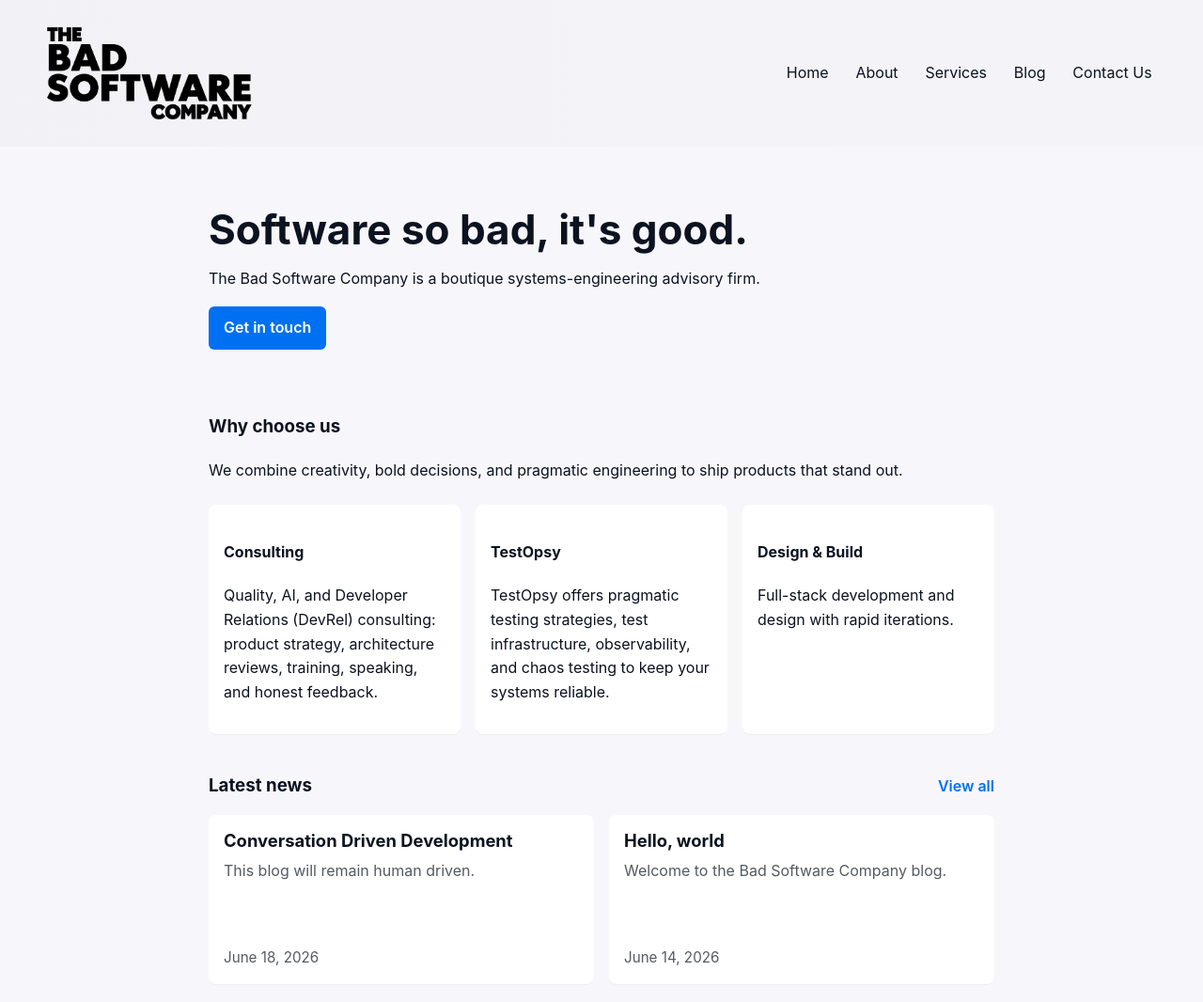
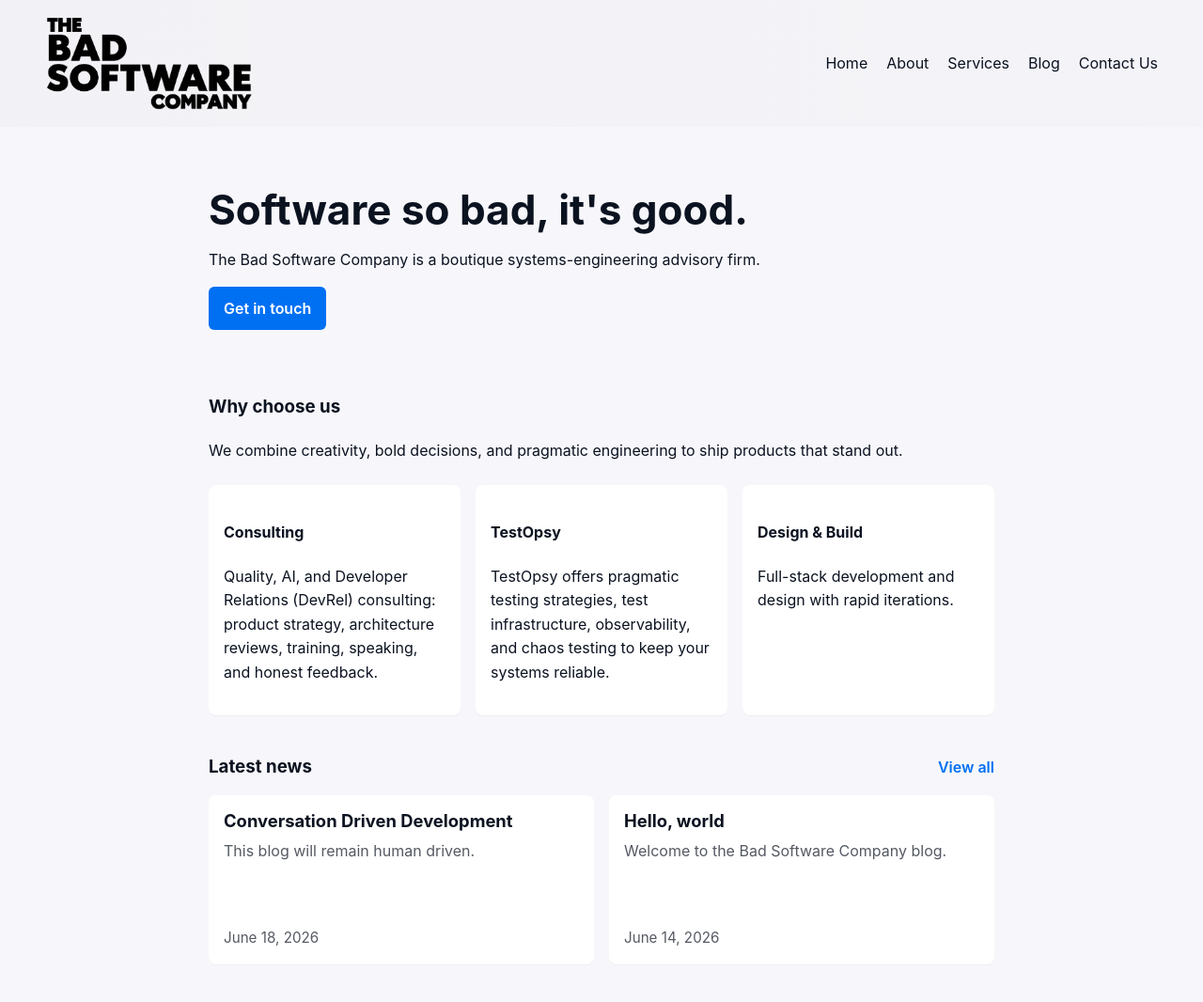
Before and after one commit to ckenst/badsoftware, a plain HTML site: page docs/index.html in a window 1280 px wide. Shown: the top 1066 px of the page at 94% size. Drawn offline with Linux system fonts and the light colour scheme.

Commit message:
Make desktop header full width

```diff
--- a/docs/assets/style.css
+++ b/docs/assets/style.css
@@ -60,16 +60,15 @@
 
 @media (min-width:600px){
   .container{padding:2rem}
-  .site-header .container{display:flex;flex-direction:row;align-items:center;justify-content:space-between}
   .logo img{width:220px}
-  nav{justify-content:flex-end}
   nav a{min-height:2.25rem;padding:0.25rem 0.15rem}
 }
 
-@media (min-width:900px){
-  .site-header .container{width:100%;max-width:none;padding:1.25rem 3rem}
-  .site-header nav{gap:1rem}
-  .site-header nav a{padding:0.35rem 0.4rem}
+@media (min-width:768px){
+  .site-header{padding:0}
+  .site-header .container{width:100%;max-width:none;padding:1rem 3rem;display:flex;flex-direction:row;align-items:center;justify-content:space-between}
+  .site-header nav{gap:1.25rem;justify-content:flex-end}
+  .site-header nav a{padding:0.35rem 0;min-height:2.25rem}
 }
 
 .hero{padding:2rem 0}
```
